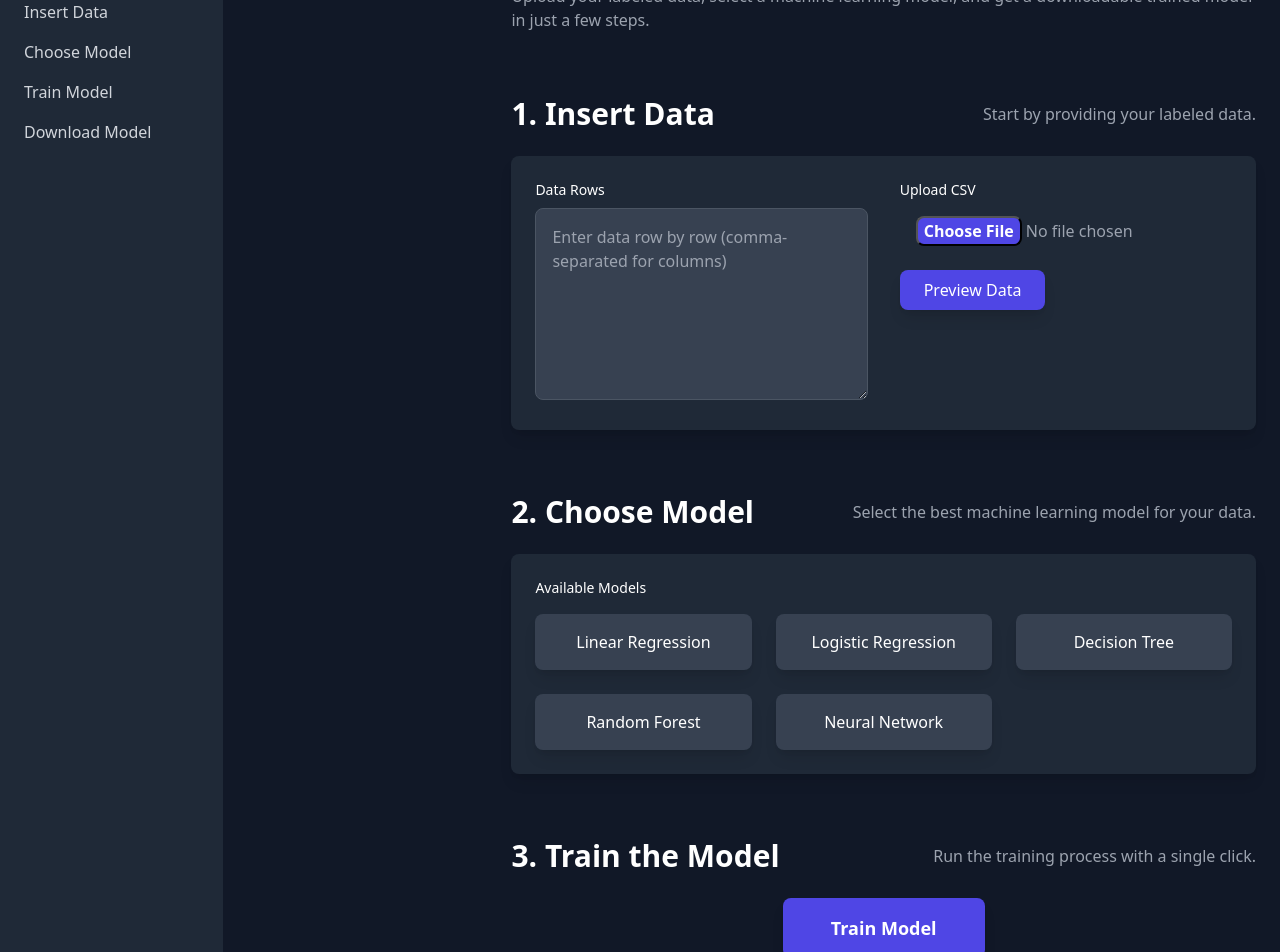
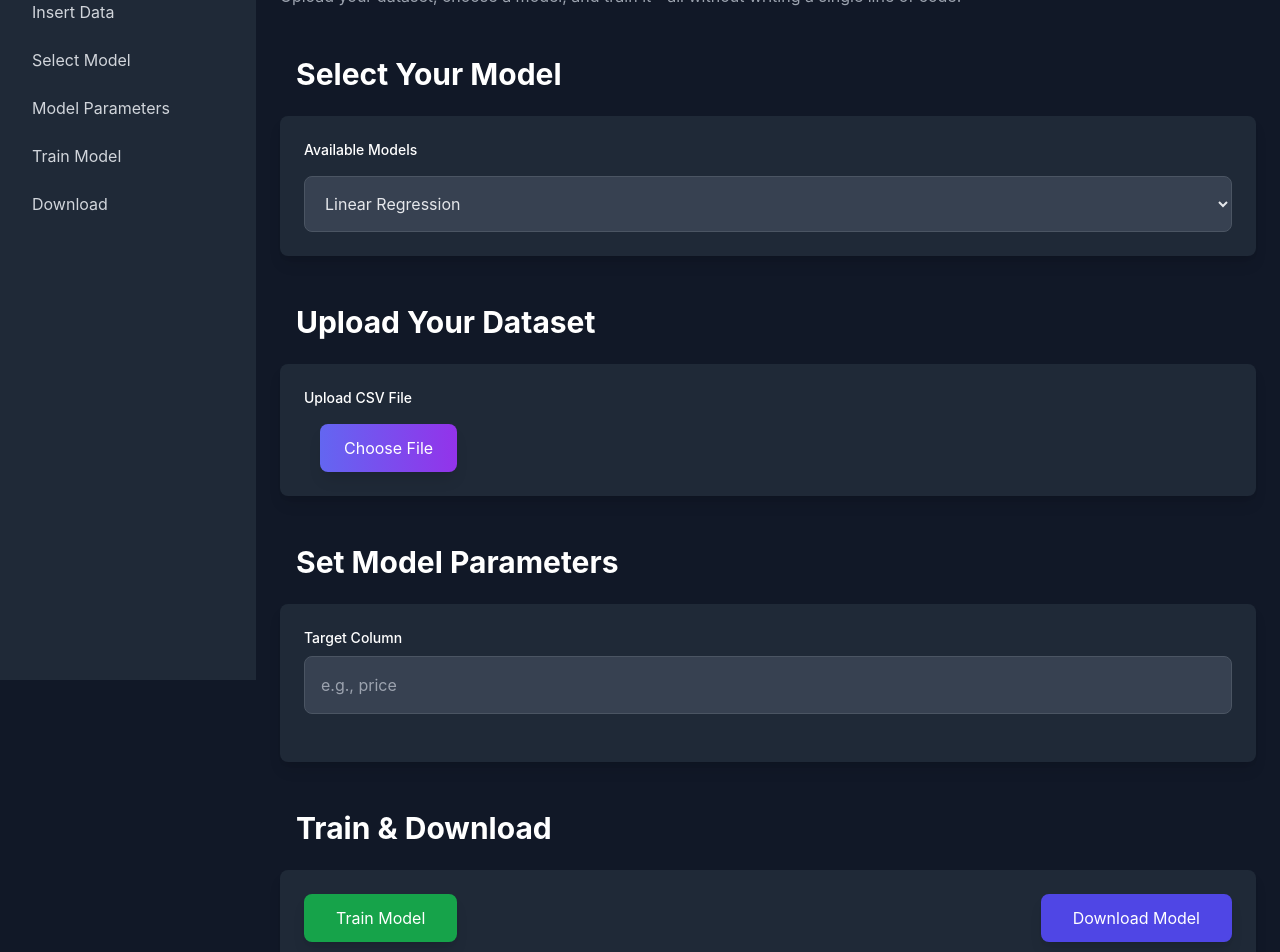
Before and after one commit to BaslaelWorkineh/ML-with-GUI, a Nuxt app: page / in a window 1280 px wide. Shown: the part 120-1072 px from the top of the page. Built offline with nearby package versions, Linux system fonts and the light colour scheme.

Commit message:
added home animation

```diff
--- a/assets/main.scss
+++ b/assets/main.scss
@@ -1,3 +1,9 @@
 @tailwind base;
 @tailwind components;
 @tailwind utilities;
+
+body {
+    font-family: "Inter", sans-serif;
+    background-color: #1a202c;
+    color: white;
+  }
--- a/components/InsertDataModel.vue
+++ /dev/null
@@ -1,46 +0,0 @@
-<template>
-    <div class="overlay">
-      <div class="modal">
-        <h2>Insert Data</h2>
-        <form @submit.prevent="handleSubmit">
-          <div class="form-group">
-            <label for="csvFile">Upload CSV File:</label>
-            <input type="file" id="csvFile" accept=".csv" @change="handleFileChange" required />
-          </div>
-          <div class="form-group">
-            <label for="columnsToDrop">Columns to Drop (comma-separated):</label>
-            <input
-              type="text"
-              id="columnsToDrop"
-              v-model="columnsToDrop"
-              placeholder="e.g., column1,column2"
-            />
-          </div>
-          <button class="link" type="submit">Submit</button>
-          <button class="link" type="button" @click="$emit('close')">Close</button>
-        </form>
-      </div>
-    </div>
-  </template>
-
-  <script setup>
-  import { ref } from 'vue';
-
-  const csvFile = ref(null);
-  const columnsToDrop = ref('');
-
-  const handleFileChange = (event) => {
-    csvFile.value = event.target.files[0];
-  };
-
-  const handleSubmit = () => {
-    console.log('File:', csvFile.value);
-    console.log('Columns to drop:', columnsToDrop.value);
-    // Close the modal (emit close event)
-    $emit('close');
-  };
-  </script>
-
-  <style scoped>
-  /* Add modal and overlay styles */
-  </style>
--- a/pages/index.vue
+++ b/pages/index.vue
@@ -1,130 +1,139 @@
 <template>
-  <div class="flex min-h-screen bg-gray-900 text-white">
-    <!-- Sidebar -->
-    <aside class="hidden lg:flex flex-col w-64 bg-gray-800 p-6">
-      <h1 class="text-2xl font-bold text-indigo-400 mb-8">ML Training App</h1>
-      <nav class="space-y-4">
-        <a href="#data" class="block text-gray-300 hover:text-white transition">
-          Insert Data
+  <div class="flex flex-col lg:flex-row min-h-screen bg-gray-900 text-white">
+    <!-- Sticky Sidebar -->
+    <aside class="sticky top-0 h-screen w-64 bg-gray-800 p-6 hidden lg:block">
+      <h1 class="text-2xl font-bold text-indigo-400 mb-8">ML Training Platform</h1>
+      <nav class="space-y-6">
+        <a href="#data" class="flex items-center space-x-2 text-gray-300 hover:text-white transition">
+          <i class="fas fa-file-upload"></i>
+          <span>Insert Data</span>
         </a>
-        <a href="#model" class="block text-gray-300 hover:text-white transition">
-          Choose Model
+        <a href="#model" class="flex items-center space-x-2 text-gray-300 hover:text-white transition">
+          <i class="fas fa-brain"></i>
+          <span>Select Model</span>
         </a>
-        <a href="#train" class="block text-gray-300 hover:text-white transition">
-          Train Model
+        <a href="#parameters" class="flex items-center space-x-2 text-gray-300 hover:text-white transition">
+          <i class="fas fa-cogs"></i>
+          <span>Model Parameters</span>
         </a>
-        <a href="#download" class="block text-gray-300 hover:text-white transition">
-          Download Model
+        <a href="#train" class="flex items-center space-x-2 text-gray-300 hover:text-white transition">
+          <i class="fas fa-play-circle"></i>
+          <span>Train Model</span>
+        </a>
+        <a href="#download" class="flex items-center space-x-2 text-gray-300 hover:text-white transition">
+          <i class="fas fa-download"></i>
+          <span>Download</span>
         </a>
       </nav>
-      <div class="mt-auto text-sm text-gray-500">
-        &copy; 2024 ML Training App. All rights reserved.
-      </div>
     </aside>
 
     <!-- Main Content -->
-    <main class="flex-grow px-6 py-12 lg:pl-72">
+    <main class="flex-grow px-4 py-6 lg:px-6 lg:py-12">
       <!-- Hero Section -->
-      <section class="mb-16">
-        <h2 class="text-4xl font-semibold bg-gradient-to-r from-indigo-400 to-purple-600 bg-clip-text text-transparent">
-          Train ML Models Effortlessly
+      <section class="mb-12">
+        <h2 class="text-3xl lg:text-4xl font-semibold bg-gradient-to-r from-indigo-400 to-purple-600 bg-clip-text text-transparent">
+          Intuitive Machine Learning Platform
         </h2>
-        <p class="mt-4 text-gray-400">
-          Upload your labeled data, select a machine learning model, and get a downloadable trained model in just a few steps.
+        <p class="mt-4 text-gray-400 text-sm lg:text-base">
+          Upload your dataset, choose a model, and train it—all without writing a single line of code!
         </p>
       </section>
 
-      <!-- Data Insertion Section -->
-      <section id="data" class="mb-16">
-        <div class="flex items-center justify-between mb-6">
-          <h3 class="text-3xl font-bold">1. Insert Data</h3>
-          <p class="text-gray-400">Start by providing your labeled data.</p>
+      <!-- Model Selection Section -->
+      <section id="model" class="mb-12">
+        <div class="flex items-center space-x-4 mb-6">
+          <i class="fas fa-brain text-indigo-400 text-2xl"></i>
+          <h3 class="text-2xl lg:text-3xl font-bold">Select Your Model</h3>
         </div>
-        <div class="bg-gray-800 rounded-lg p-6 shadow-lg">
-          <div class="grid grid-cols-1 lg:grid-cols-2 gap-8">
-            <!-- Textarea -->
-            <div>
-              <label class="block text-sm font-medium mb-2">Data Rows</label>
-              <textarea
-                class="w-full h-48 bg-gray-700 text-gray-200 rounded-lg p-4 border border-gray-600 focus:ring-2 focus:ring-indigo-500"
-                placeholder="Enter data row by row (comma-separated for columns)"
-              ></textarea>
+        <div class="bg-gray-800 rounded-lg p-4 lg:p-6 shadow-lg">
+          <label class="block text-sm font-medium mb-4">Available Models</label>
+          <select
+            v-model="selectedModel"
+            @change="updateFields"
+            class="w-full bg-gray-700 text-gray-200 rounded-lg p-3 lg:p-4 border border-gray-600 focus:ring-2 focus:ring-indigo-500"
+          >
+            <option v-for="model in models" :key="model">{{ model }}</option>
+          </select>
         </div>
+      </section>
 
-            <!-- File Upload -->
-            <div>
-              <label class="block text-sm font-medium mb-2">Upload CSV</label>
+      <!-- CSV Upload Section -->
+      <section id="data" class="mb-12">
+        <div class="flex items-center space-x-4 mb-6">
+          <i class="fas fa-file-upload text-indigo-400 text-2xl"></i>
+          <h3 class="text-2xl lg:text-3xl font-bold">Upload Your Dataset</h3>
+        </div>
+        <div class="bg-gray-800 rounded-lg p-4 lg:p-6 shadow-lg">
+          <label for="csvFile" class="block text-sm font-medium mb-4">Upload CSV File</label>
+          <div class="relative flex flex-col lg:flex-row items-center lg:space-x-4">
             <input
               type="file"
+              id="csvFile"
               accept=".csv"
-                class="block w-full px-4 py-2 bg-gray-800 text-gray-400 file:bg-indigo-600 file:text-white file:font-semibold file:rounded-lg hover:file:bg-indigo-700 transition"
+              class="hidden"
+              @change="handleFileUpload"
             />
-              <div class="mt-4">
-                <button
-                  class="bg-indigo-600 hover:bg-indigo-700 text-white py-2 px-6 rounded-lg shadow-lg transition"
+            <label
+              for="csvFile"
+              class="cursor-pointer w-full lg:w-auto bg-gradient-to-r from-indigo-500 to-purple-600 text-white py-3 px-6 rounded-lg shadow-lg text-center hover:from-indigo-400 hover:to-purple-500 transition"
             >
-                  Preview Data
-                </button>
-              </div>
-            </div>
+              <i class="fas fa-upload"></i> Choose File
+            </label>
+            <p v-if="csvFileName" class="mt-4 lg:mt-0 text-sm text-gray-400">
+              <i class="fas fa-file-alt"></i> {{ csvFileName }}
+            </p>
           </div>
         </div>
       </section>
 
-      <!-- Model Selection Section -->
-      <section id="model" class="mb-16">
-        <div class="flex items-center justify-between mb-6">
-          <h3 class="text-3xl font-bold">2. Choose Model</h3>
-          <p class="text-gray-400">Select the best machine learning model for your data.</p>
+      <!-- Dynamic Fields Section -->
+      <section id="parameters" class="mb-12">
+        <div class="flex items-center space-x-4 mb-6">
+          <i class="fas fa-cogs text-indigo-400 text-2xl"></i>
+          <h3 class="text-2xl lg:text-3xl font-bold">Set Model Parameters</h3>
         </div>
-        <div class="bg-gray-800 rounded-lg p-6 shadow-lg">
-          <label class="block text-sm font-medium mb-4">Available Models</label>
-          <div class="grid grid-cols-1 md:grid-cols-3 gap-6">
-            <button
-              v-for="model in models"
-              :key="model"
-              class="bg-gray-700 hover:bg-indigo-600 text-white py-4 px-6 rounded-lg shadow-lg font-medium transition"
+        <div class="bg-gray-800 rounded-lg p-4 lg:p-6 shadow-lg">
+          <div v-for="field in modelFields" :key="field.name" class="mb-6">
+            <label :for="field.name" class="block text-sm font-medium mb-2">{{ field.label }}</label>
+            <input
+              v-if="field.type === 'text'"
+              :id="field.name"
+              :type="field.type"
+              v-model="field.value"
+              :placeholder="field.placeholder"
+              class="w-full bg-gray-700 text-gray-200 rounded-lg p-3 lg:p-4 border border-gray-600 focus:ring-2 focus:ring-indigo-500"
+            />
+            <select
+              v-else-if="field.type === 'dropdown'"
+              :id="field.name"
+              v-model="field.value"
+              class="w-full bg-gray-700 text-gray-200 rounded-lg p-3 lg:p-4 border border-gray-600 focus:ring-2 focus:ring-indigo-500"
             >
-              {{ model }}
-            </button>
+              <option v-for="option in field.options" :key="option">{{ option }}</option>
+            </select>
           </div>
         </div>
       </section>
 
-      <!-- Training Section -->
-      <section id="train" class="mb-16">
-        <div class="flex items-center justify-between mb-6">
-          <h3 class="text-3xl font-bold">3. Train the Model</h3>
-          <p class="text-gray-400">Run the training process with a single click.</p>
+      <!-- Training and Download Buttons -->
+      <section id="train">
+        <div class="flex items-center space-x-4 mb-6">
+          <i class="fas fa-play-circle text-indigo-400 text-2xl"></i>
+          <h3 class="text-2xl lg:text-3xl font-bold">Train & Download</h3>
         </div>
-        <div class="text-center">
+        <div class="bg-gray-800 rounded-lg p-4 lg:p-6 shadow-lg flex flex-col lg:flex-row items-center justify-between">
           <button
             @click="trainModel"
-            class="bg-indigo-600 hover:bg-indigo-700 text-white py-4 px-12 rounded-lg shadow-lg text-lg font-bold transition"
+            class="bg-green-600 hover:bg-green-700 text-white py-3 px-6 lg:px-8 rounded-lg shadow-lg transition w-full lg:w-auto mb-4 lg:mb-0"
           >
-            Train Model
+            <i class="fas fa-play"></i> Train Model
           </button>
-          <p v-if="isTraining" class="mt-4 text-gray-400">Training in progress...</p>
-        </div>
-      </section>
-
-      <!-- Download Section -->
-      <section id="download" class="mb-16">
-        <div class="flex items-center justify-between mb-6">
-          <h3 class="text-3xl font-bold">4. Download Your Model</h3>
-          <p class="text-gray-400">Get your trained model in a downloadable format.</p>
-        </div>
-        <div class="text-center">
           <button
             @click="downloadModel"
-            :disabled="!isModelReady"
-            class="bg-green-600 hover:bg-green-700 text-white py-4 px-12 rounded-lg shadow-lg text-lg font-bold transition disabled:opacity-50"
+            class="bg-indigo-600 hover:bg-indigo-700 text-white py-3 px-6 lg:px-8 rounded-lg shadow-lg transition w-full lg:w-auto"
           >
-            Download Model
+            <i class="fas fa-download"></i> Download Model
           </button>
-          <p v-if="!isModelReady" class="mt-4 text-gray-400">
-            Train your model before downloading.
-          </p>
         </div>
       </section>
     </main>
@@ -132,26 +141,32 @@
 </template>
 
 <script setup>
-const isTraining = ref(false);
-const isModelReady = ref(false);
-const models = [
-  "Linear Regression",
-  "Logistic Regression",
-  "Decision Tree",
-  "Random Forest",
-  "Neural Network",
-];
+import { reactive, ref } from "vue";
 
-const trainModel = () => {
-  isTraining.value = true;
-  setTimeout(() => {
-    isTraining.value = false;
-    isModelReady.value = true;
-    alert("Training complete!");
-  }, 3000);
+const models = ["Linear Regression", "Logistic Regression", "Decision Tree", "Neural Network"];
+const selectedModel = ref(models[0]);
+const modelFields = reactive([]);
+const csvFileName = ref("");
+
+const modelConfig = {
+  "Linear Regression": [{ name: "target", label: "Target Column", type: "text", placeholder: "e.g., price" }],
+  "Logistic Regression": [{ name: "target", label: "Target Column", type: "text", placeholder: "e.g., is_purchased" }],
+  "Decision Tree": [{ name: "maxDepth", label: "Max Depth", type: "text", placeholder: "e.g., 5" }],
+  "Neural Network": [
+    { name: "hiddenLayers", label: "Hidden Layers (comma-separated)", type: "text", placeholder: "e.g., 64,32,16" },
+    { name: "activation", label: "Activation Function", type: "dropdown", options: ["relu", "sigmoid", "tanh", "softmax"] },
+  ],
 };
 
-const downloadModel = () => {
-  alert("Downloading model...");
+const updateFields = () => {
+  const fields = modelConfig[selectedModel.value] || [];
+  modelFields.splice(0, modelFields.length, ...fields.map((field) => ({ ...field, value: "" })));
 };
+
+const trainModel = () => alert("Training started!");
+const downloadModel = () => alert("Model downloaded!");
+const handleFileUpload = (e) => (csvFileName.value = e.target.files[0]?.name || "");
+
+// Initialize fields for the default model
+updateFields();
 </script>
```
Also changed, not shown: components/Alert.vue (deleted, +0 -9 lines), components/FeatureCard.vue (added, +11 -0 lines), components/TestimonialCard.vue (added, +10 -0 lines), pages/home.vue (added, +163 -0 lines). Lines whose indentation alone changed are shown as unchanged.
